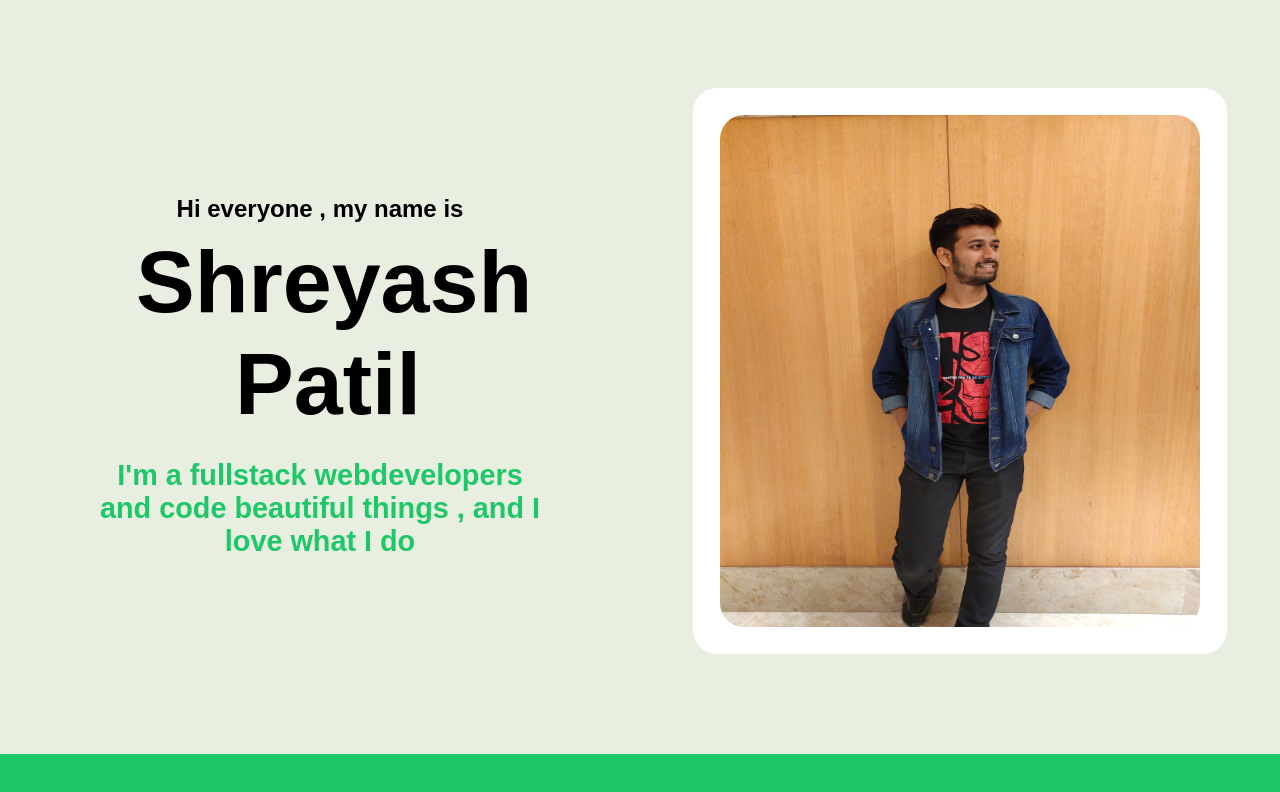
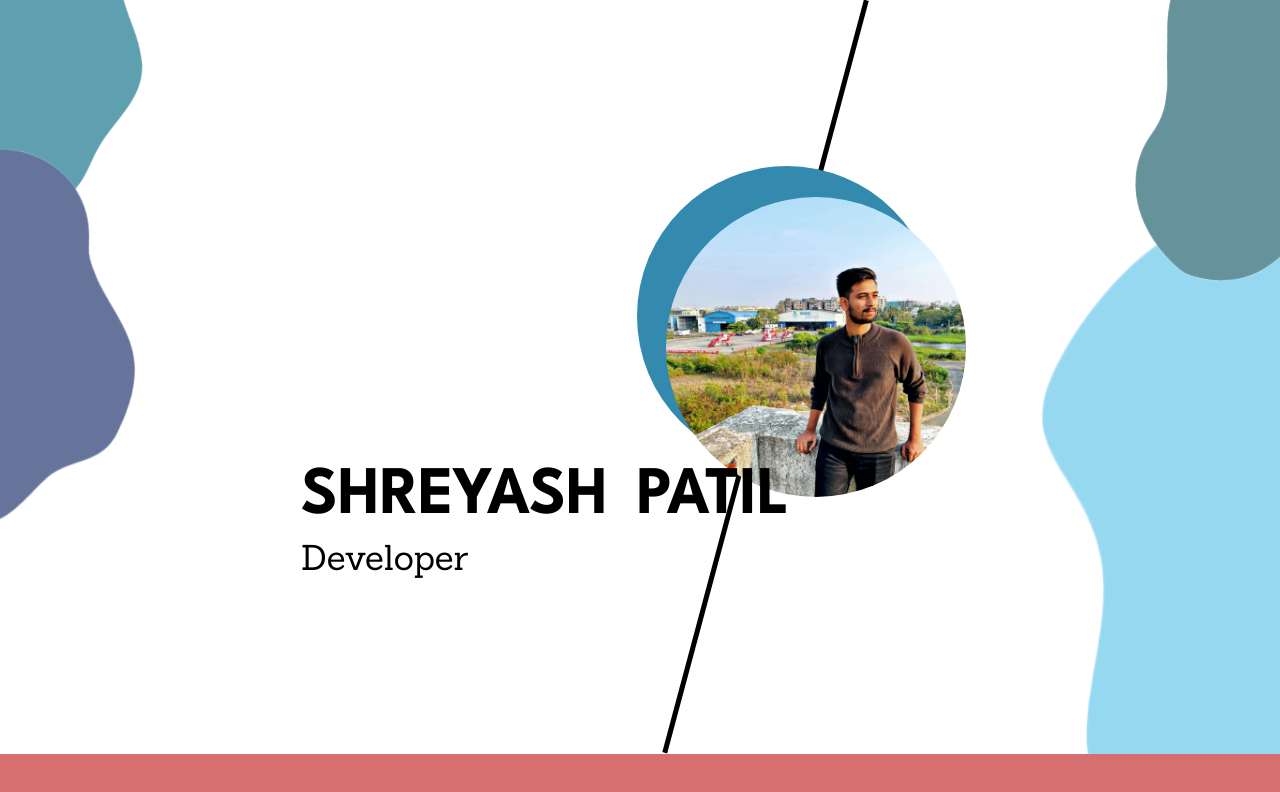
Before and after one commit to Shreyash1414/Personal_Website, a website: page public/index.html in a window 1280 px wide. Drawn offline with Linux system fonts and the light colour scheme; a web font is replaced by a local one.

Commit message:
First Page Changed Completely

```diff
--- a/public/assests/css/styles.css
+++ /dev/null
@@ -1,85 +0,0 @@
-*{
-    margin: 0px 0px 0px 0px;
-    padding: 0px 0px 0px 0px;
-}
-
-body{
-    font-family: 'Ruluko', sans-serif;
-}
-
-/* The Page Layout */
-
-.firstPage{
-    background-color: #e8efe1;
-    width: 100%;
-    height: 47.1rem;
-    display: flex;
-    flex-wrap: wrap;
-}
-
-/* Image Div */
-
-#imgDiv{
-
-    background-color: white;
-    width: 30rem;
-    height: 32rem;
-    padding: 1.7rem;
-    border-radius: 1.5rem;
-    /* display: block; */
-    margin-left: auto;
-    margin-right: auto;
-    margin-top: 5.5rem;
-
-}
-
-#profileImg{
-    border-radius: 1.5rem;
-    width: 30rem;
-    height: 32rem;
-
-}
-
-.firstInside2{
-    width: 50%;
-}
-
-
-/* Aligning the text on page one */
-.firstInside1{
-    margin: auto;
-    text-align: center;
-    width: 50%;
-
-
-}
-
-#greet{
-    font-size: 1.5rem;
-    font-weight:bold;
-
-}
-
-#name{
-    margin: 0.5rem 0.5rem 0.5rem 0.5rem;
-    padding: 0rem 7rem 0rem 8rem;
-    font-size: 5.5rem;
-}
-
-#about{
-    font-weight:bold;
-    color: #1ec767;
-    font-size: 1.8rem;
-    padding: 1rem 6rem 0rem 6rem;
-
-}
-
-/* Page Second */
-
-.secondPage{
-    background-color: #1ec767;
-    width: 100%;
-    height: 47.1rem;
-    display: flex;
-    flex-wrap: wrap;
-}
--- /dev/null
+++ b/public/assests/css/styles2.css
@@ -0,0 +1,122 @@
+@import url('https://fonts.googleapis.com/css2?family=League+Spartan:wght@500&family=Ruluko&display=swap');
+@import url('https://fonts.googleapis.com/css2?family=Ruluko&family=Sanchez&display=swap');
+*{
+    margin: 0px 0px 0px 0px;
+    padding: 0px 0px 0px 0px;
+}
+
+#pageOne{
+    position: relative;
+    width: 100%;
+    height: 47.1rem;
+    overflow: hidden;
+}
+
+
+
+#img1{
+    position: absolute;
+    height: 39.5rem;
+    width: 57rem;
+    right: -405px;
+    top: -173px;
+    transform: rotate(-4deg);
+    z-index: 2;
+
+}
+
+#img2{
+    position: absolute;
+    height: 32.5rem;
+    width: 46rem;
+    transform: rotate(3deg);
+    left: -340px;
+    top: -226px;
+
+}
+
+#img3{
+    position: absolute;
+    height: 37.5rem;
+    width: 45rem;
+    left: -358px;
+    top: 28px;
+    transform: rotate(7deg);
+}
+
+#img4{
+    position: absolute;
+    height: 70.5rem;
+    width: 88rem;
+    right: -700px;
+    top: 37px;
+    z-index: -1;
+
+}
+
+.dot {
+    position: absolute;
+    height: 300px;
+    width: 300px;
+    background-color:#3489AE;
+    border-radius: 50%;
+    display: inline-block;
+    right: 343px;
+    top: 166px;
+  }
+
+  #profilePic{
+    position: absolute;
+    height: 300px;
+    width: 300px;
+    border-radius: 50%;
+    right: 314px;
+    top: 197px;
+    object-fit: cover;
+  }
+
+  .name{
+    position: absolute;
+    font-family: 'League Spartan', sans-serif;
+    top: 468px;
+    left: 301px;
+  }
+
+  #myName{
+    font-size: 4rem;
+    font-weight: 700;
+    letter-spacing: 2px;
+    word-spacing: 10px;
+
+  }
+  #job{
+    font-family: 'Ruluko', sans-serif;
+    font-family: 'Sanchez', serif;
+    font-size: 35px;
+    margin-top: 8px;
+
+
+  }
+
+
+.vl {
+    top: -0.8rem;
+    position: absolute;
+  border-left: 5px solid  black;
+  height: 48.7rem;
+  transform: rotate(15deg);
+  z-index: -1;
+  right: 32rem;
+
+}
+
+
+/* Second Page */
+#pageTwo{
+    margin-top: 0px;
+    width: 100%;
+    height: 47.1rem;
+    background-color: rgb(214, 111, 111);
+
+
+}
--- a/public/index.html
+++ b/public/index.html
@@ -3,30 +3,28 @@
 <head>
     <meta charset="UTF-8">
     <meta http-equiv="X-UA-Compatible" content="IE=edge">
-    <meta name="viewport" content="width=device-width, initial-scale=1.0">
-    <title>Document</title>
-    <link rel="stylesheet" href="./assests/css/styles.css">
-    <link rel="preconnect" href="https://fonts.googleapis.com">
-<link rel="preconnect" href="https://fonts.gstatic.com" crossorigin>
-<link href="https://fonts.googleapis.com/css2?family=Ruluko&display=swap" rel="stylesheet">
+    <meta name="viewport" content="">
+    <title>Shreyash Patil</title>
+    <link rel="stylesheet" href="./assests/css/styles2.css">
+
+
 </head>
 <body>
-    <div class="firstPage">
-        <div class="firstInside1">
-            <p id="greet">Hi everyone , my name is</p>
-            <h1 id="name">Shreyash Patil</h1>
-            <p id="about">I'm a fullstack webdevelopers and code beautiful things , and I love what I do</p>
+    <div id="pageOne">
+        <img id="img1" src="./assests/img/My project (1).png" alt="">
+        <img id="img2" src="./assests/img/My project (2).png" alt="">
+        <img id="img3" src="./assests/img/My project (3).png" alt="">
+        <img class="pos" id="img4" src="./assests/img/My project.png" alt="">
+        <span class="dot"></span>
+        <img id="profilePic" src="./assests/img/img3.jpg" alt="">
+        <div class="name">
+            <p id="myName">SHREYASH PATIL</p>
+            <p id="job"> Developer</p>
         </div>
-        <div class="firstInside2">
-            <div id="imgDiv">
-                <img id="profileImg" src="./assests/img/img2.jpg" alt="" accept="image/*, .heic">
-            </div>
-        </div>
+        <div class="vl"></div>
     </div>
-
-    <div class="secondPage">
+    <div id="pageTwo">
 
     </div>
-
 </body>
 </html>
```
Also changed, not shown: public/assests/img/My project (1).png (added), public/assests/img/My project (2).png (added), public/assests/img/My project (3).png (added), public/assests/img/My project.png (added), public/assests/img/img3.jpg (added), public/assests/img/temp.png (added).
